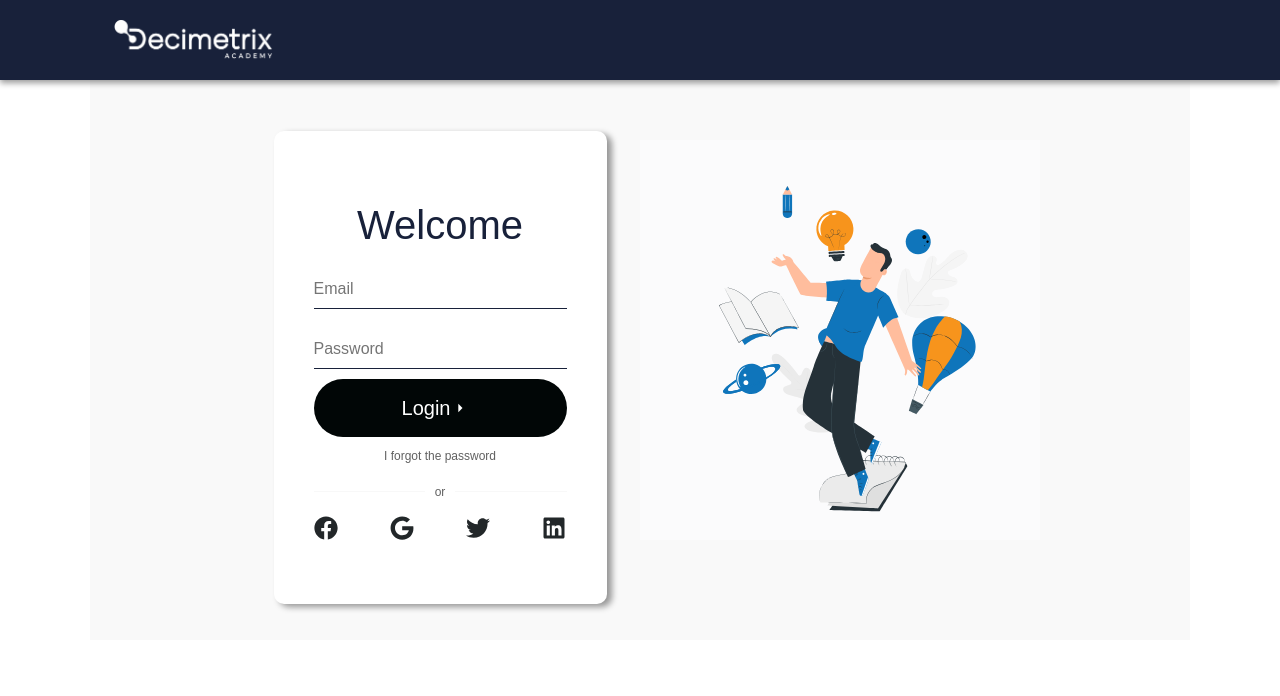
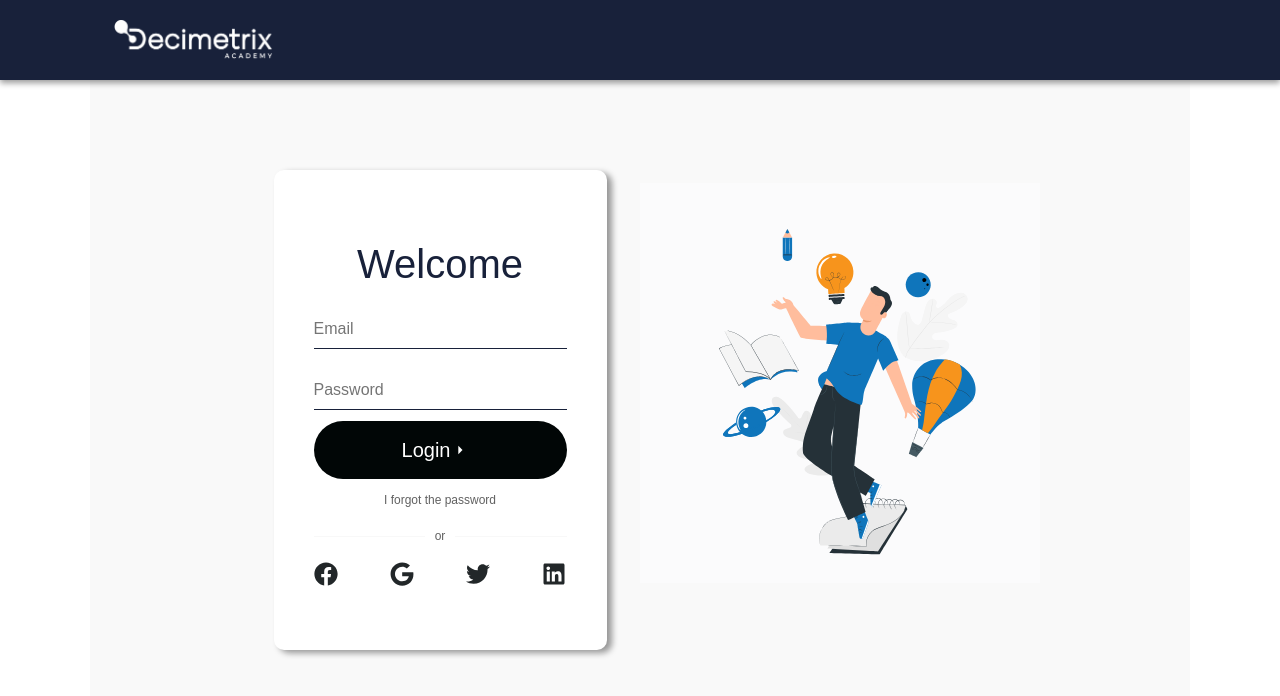
Before and after one commit to LuisMiguelLara2106/Academy, a React (Create React App) app: page /login in a window 1280 px wide. Shown: the top 696 px of the page. Built offline with nearby package versions, Linux system fonts and the light colour scheme; the HTML template or start-up script is replaced by a standard one.

Commit message:
fix login and nabvar problems

```diff
--- a/src/components/Login/LoginElements.js
+++ b/src/components/Login/LoginElements.js
@@ -78,7 +78,7 @@ export const LoginContainer = styled.div`
     align-items: center;
     justify-content: center;
     width: 100%;
-    height: 100%;
+    height: 600px;
     background-color: #f9f9f9;
 `;
 
@@ -101,7 +101,7 @@ export const LoginForm = styled.form`
         width: 70%;
     }
     @media screen and (max-width: 450px) {
-        width: 90%;
+        width: 80%;
     }
     `;
 
@@ -143,8 +143,8 @@ export const LoginWrapper = styled.div`
     width: 100%;
     max-width: 1100px;
     padding-top: 30px;
-    margin-left: 30px;
-    margin-right: 30px;
+    margin-left: 20px;
+    margin-right: 20px;
     background-color: #f9f9f9;
     display: flex;
     justify-content: center;
--- a/src/components/Navbar/NavbarElements.js
+++ b/src/components/Navbar/NavbarElements.js
@@ -108,6 +108,7 @@ export const NavLinks = styled(LinkS)`
     align-items: center;
     text-decoration: none;
     padding: 0 1rem;
+    padding-top: 15px;
     height: 100%;
     cursor: pointer;
 
```
